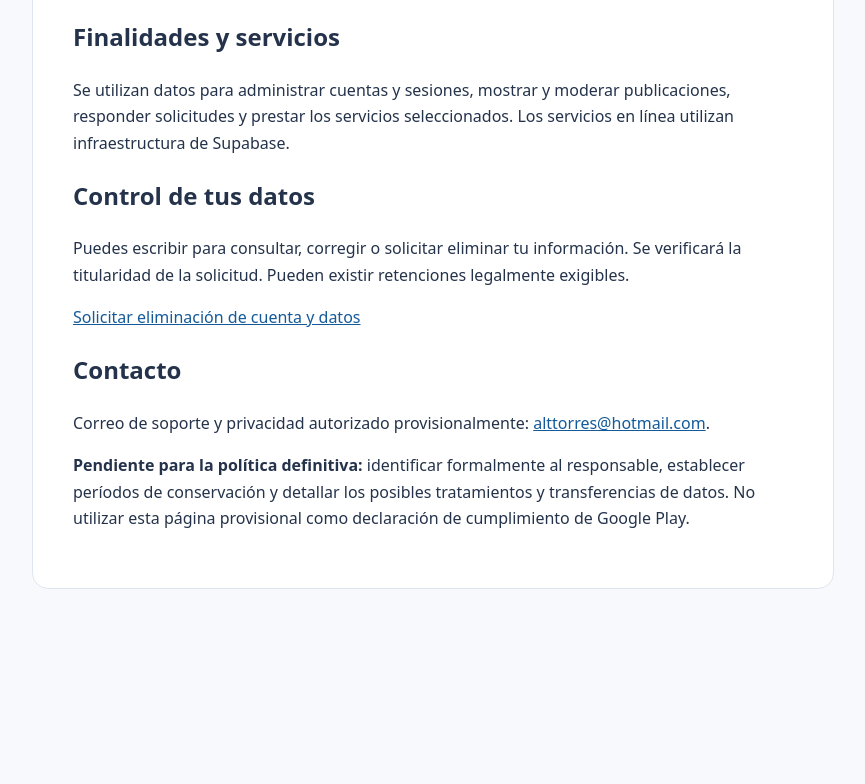
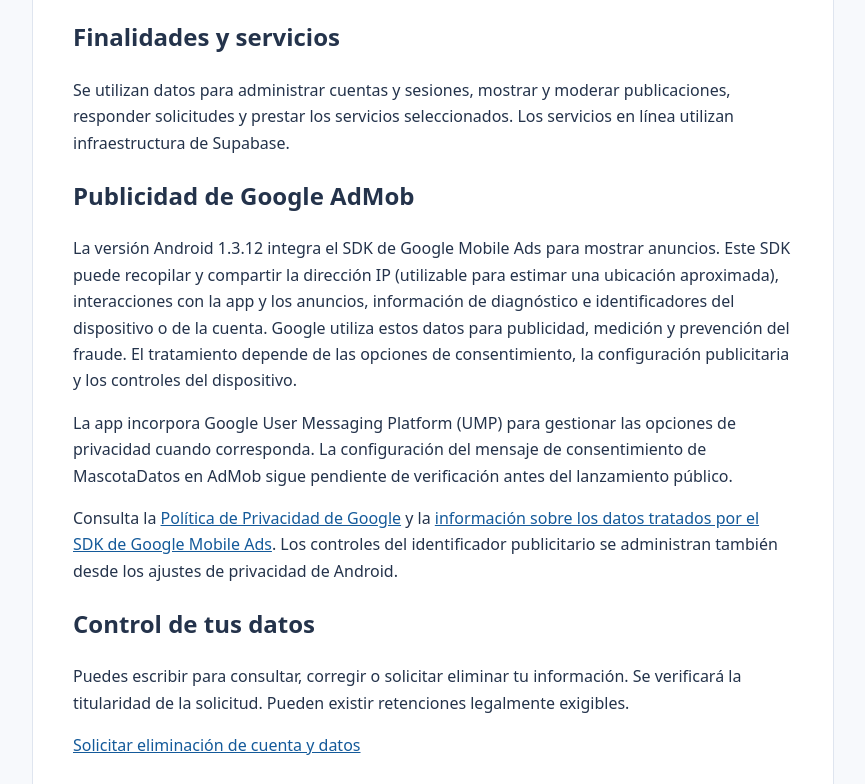
Before and after one commit to torresalejandroaltamirano/MascotaDatos-, a website: page docs/privacidad.html in a window 1280 px wide. Shown: the part 477-1261 px from the top of the page, without its empty margins (207-1072 px from the left). Before the commit the page ends 1110 px from the top, so only its background shows below. Drawn offline with Linux system fonts and the light colour scheme.

Commit message:
docs: disclose AdMob data and pending MascotaDatos consent verification

```diff
--- a/docs/privacidad.html
+++ b/docs/privacidad.html
@@ -8,6 +8,10 @@
 <p>MascotaDatos ofrece información y directorios para mascotas y permite a usuarios registrados publicar avisos, solicitar servicios y administrar sus publicaciones.</p>
 <h2>Datos utilizados</h2><p>La creación de una cuenta requiere correo electrónico y credenciales gestionadas mediante Supabase Auth. Según las funciones utilizadas, pueden tratarse nombre, publicaciones, fotografías e información de contacto proporcionada voluntariamente. Algunas preferencias y favoritos se almacenan en el dispositivo.</p>
 <h2>Finalidades y servicios</h2><p>Se utilizan datos para administrar cuentas y sesiones, mostrar y moderar publicaciones, responder solicitudes y prestar los servicios seleccionados. Los servicios en línea utilizan infraestructura de Supabase.</p>
+<h2>Publicidad de Google AdMob</h2>
+<p>La versión Android 1.3.12 integra el SDK de Google Mobile Ads para mostrar anuncios. Este SDK puede recopilar y compartir la dirección IP (utilizable para estimar una ubicación aproximada), interacciones con la app y los anuncios, información de diagnóstico e identificadores del dispositivo o de la cuenta. Google utiliza estos datos para publicidad, medición y prevención del fraude. El tratamiento depende de las opciones de consentimiento, la configuración publicitaria y los controles del dispositivo.</p>
+<p>La app incorpora Google User Messaging Platform (UMP) para gestionar las opciones de privacidad cuando corresponda. La configuración del mensaje de consentimiento de MascotaDatos en AdMob sigue pendiente de verificación antes del lanzamiento público.</p>
+<p>Consulta la <a href="https://policies.google.com/privacy">Política de Privacidad de Google</a> y la <a href="https://developers.google.com/admob/android/privacy/play-data-disclosure">información sobre los datos tratados por el SDK de Google Mobile Ads</a>. Los controles del identificador publicitario se administran también desde los ajustes de privacidad de Android.</p>
 <h2>Control de tus datos</h2><p>Puedes escribir para consultar, corregir o solicitar eliminar tu información. Se verificará la titularidad de la solicitud. Pueden existir retenciones legalmente exigibles.</p>
 <p><a href="solicitar-eliminacion-cuenta.html">Solicitar eliminación de cuenta y datos</a></p>
 <h2>Contacto</h2><p>Correo de soporte y privacidad autorizado provisionalmente: <a href="mailto:alttorres@hotmail.com">alttorres@hotmail.com</a>.</p>
```
